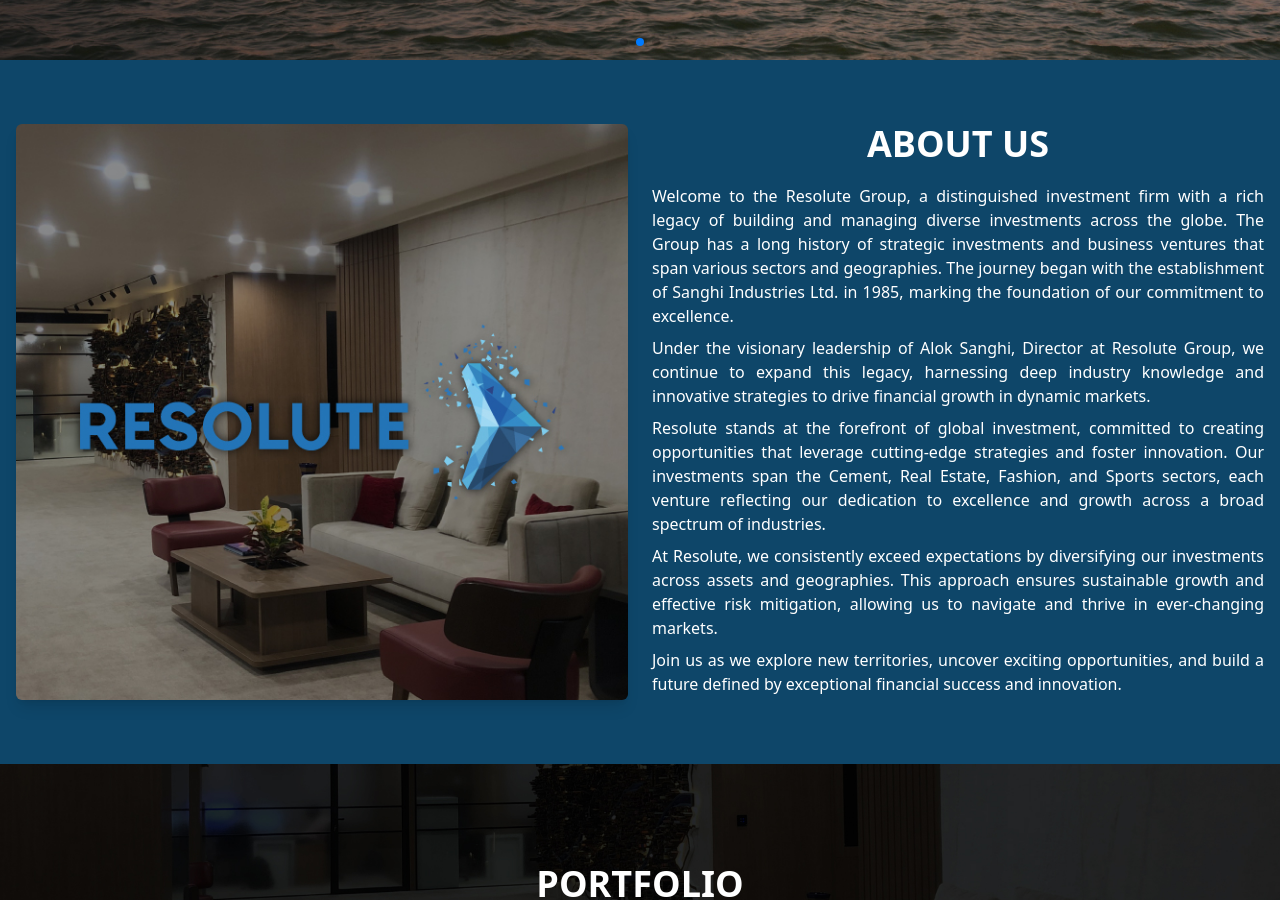
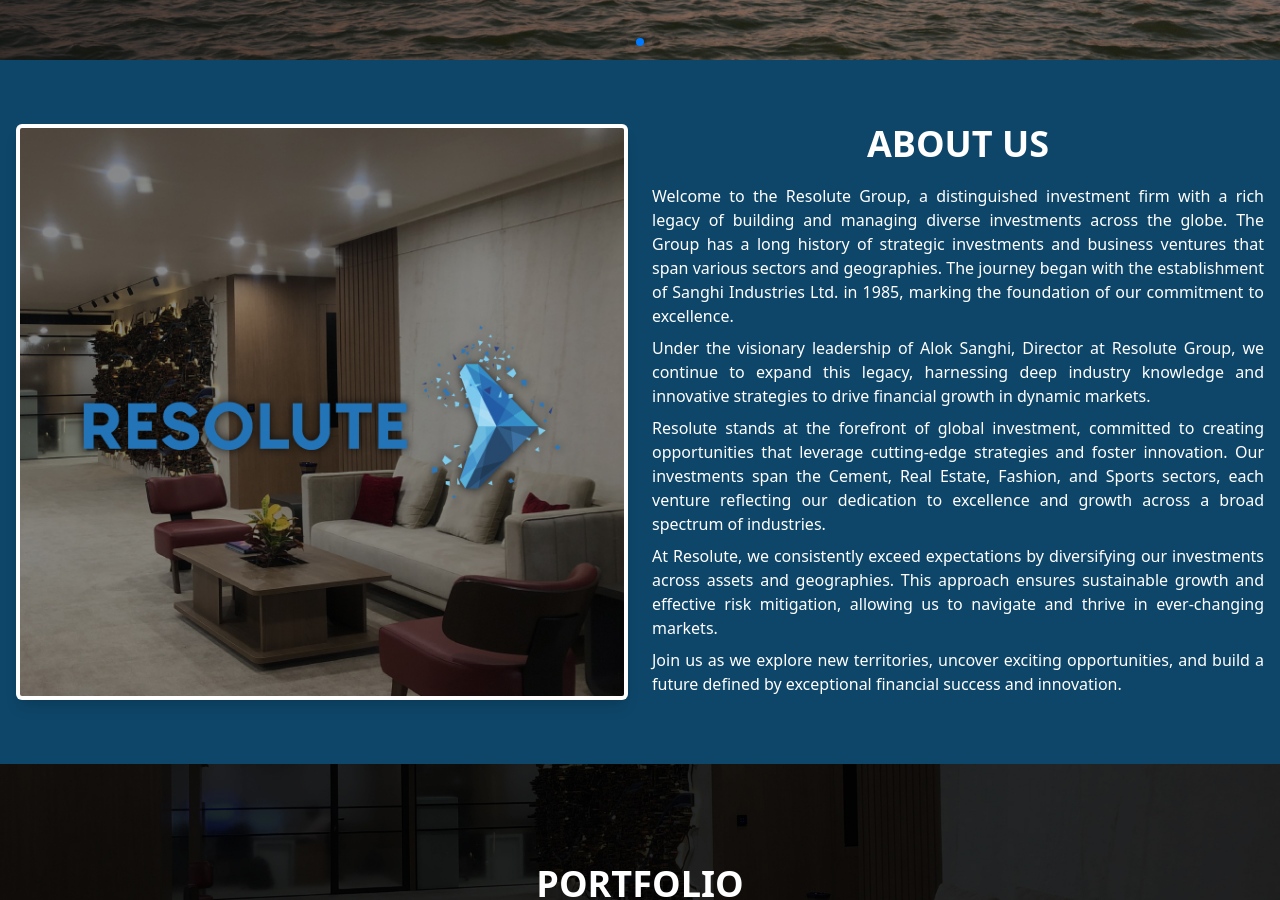
Before and after one commit to 100hn/react-web, a React (Create React App) app: page / in a window 1280 px wide. Shown: the part 700-1600 px from the top of the page. Built offline with nearby package versions, Linux system fonts and the light colour scheme; the HTML template or start-up script is replaced by a standard one.

Commit message:
some updatess

```diff
--- a/src/components/AboutCom.js
+++ b/src/components/AboutCom.js
@@ -6,7 +6,7 @@
     <div className='max-w-[1300px] m-auto py-16 px-4 grid lg:grid-cols-2 gap-6  text-white'>
         {/* left Side  */}
       <div className='grid h-full rounded-md'>
-           <img className='object-cover w-full h-full shadow-lg  bg-white rounded-md' src={about} alt='About-company'></img>
+           <img className='object-cover w-full h-full shadow-lg p-1 bg-white rounded-md' src={about} alt='About-company'></img>
       </div>
         {/* Right Side  */}
         <div className='flex flex-col h-full justify-center'>
```
